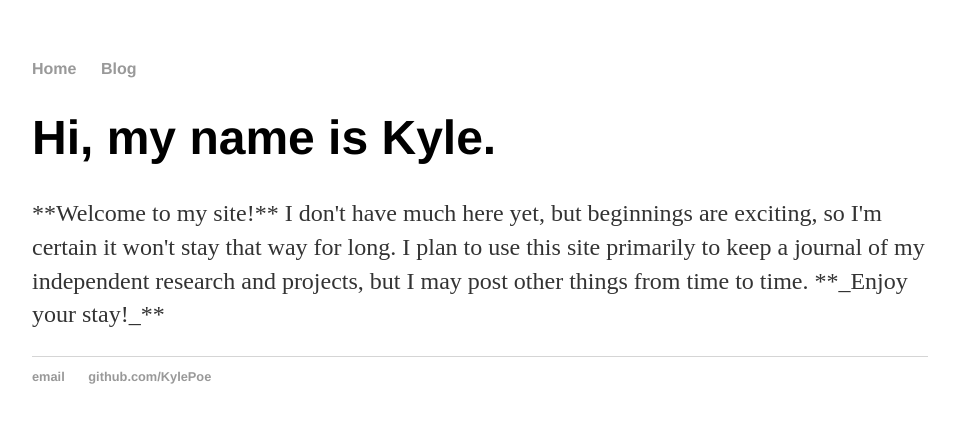
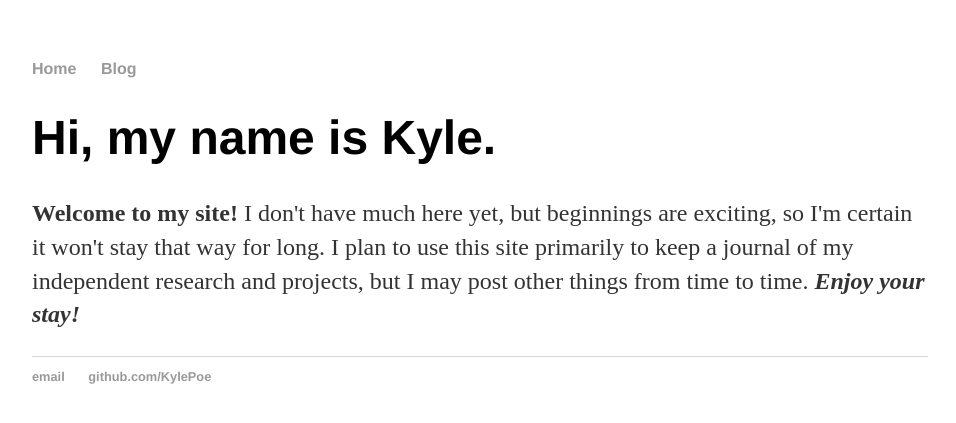
Before and after one commit to KylePoe/kylepoe.info, a Jekyll site: the page built from index.html, in a window 1280 px wide. Shown: the top 423 px of the page, without its empty margins (160-1116 px from the left). Built offline with Jekyll 4.4.1, drawn with Linux system fonts in a browser that asks for light colours.

```diff
--- a/index.html
+++ b/index.html
@@ -4,10 +4,10 @@ title: Kyle Poe, Student
 ---
 <div class="blurb">
 	<h1>Hi, my name is Kyle.</h1>
-	<p>**Welcome to my site!** I don't have much here yet, but beginnings are exciting, so I'm certain it won't stay that way for long.
+	<p><b>Welcome to my site!</b> I don't have much here yet, but beginnings are exciting, so I'm certain it won't stay that way for long.
 		I plan to use this site primarily to keep a journal of my independent research and projects, but I may post other things from time
 		to time.
 
-		**_Enjoy your stay!_**
+		<b><em>Enjoy your stay!</em></b>
 	</p>
 </div><!-- /.blurb -->
```
